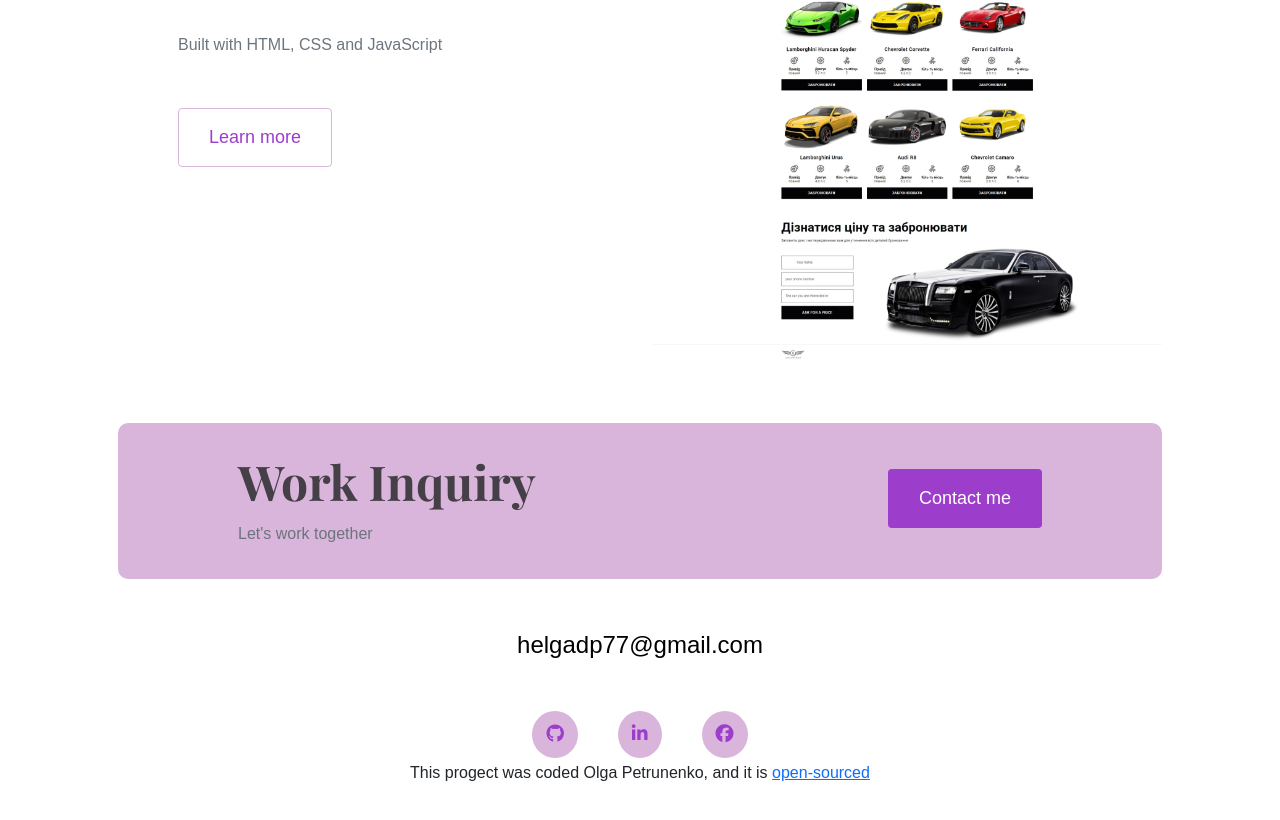
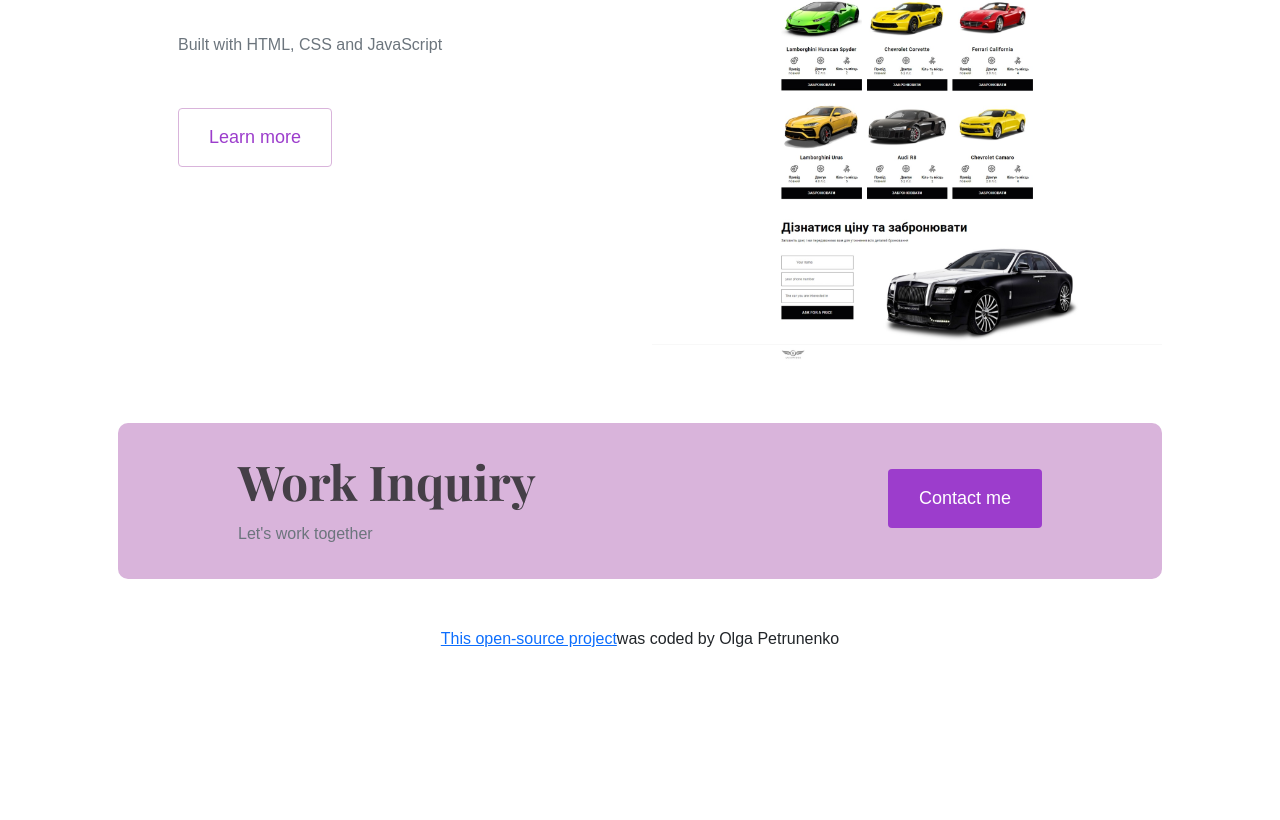
Before and after one commit to HelgaDp/PetrunenkoPortfolio, a plain HTML site: page index.html in a window 1280 px wide. Shown: the part 2241-3061 px from the top of the page. After the commit the page ends 2952 px from the top, so only its background shows below. Drawn offline with nearby package versions, Linux system fonts and the light colour scheme.

Commit message:
Update index.html

```diff
--- a/index.html
+++ b/index.html
@@ -128,26 +128,18 @@
             <a href="contacts.html" class="btn btn-branding mt-3"> Contact me </a>
           </div>
         </div>
-        <div class="d-flex justify-content-center mb-5">
-          <a href="mailto:helgadp77@gmail.com" class="email-link">
-            helgadp77@gmail.com
-          </a>
-        </div>
-        <div class="social-links d-flex justify-content-center">
-          <a href="https://github.com/HelgaDp/PetrunenkoPortfolio" target="_blank" title="github profile">
-            <i class="fab fa-github"></i>
-          </a>
-          <a href="https://www.linkedin.com/in/olga-petrunenko-45264678/" target="_blank" title="My Linkedin account">
-            <i class="fa-brands fa-linkedin-in"></i>
-          </a>
-          <a href="https://www.facebook.com/helga.helgadp/" target="_blank" title="facebook profile">
-            <i class="fab fa-facebook"></i>
-          </a>
-        </div>
-        <p class="text-center">This progect was coded Olga Petrunenko, and it is
-          <a href="https://github.com/HelgaDp/PetrunenkoPortfolio"
-           target="_blank">open-sourced</a> </p>
-
+        <div class="d-flex justify-content-center mb-5"
+         <p class="text-center">
+        <a
+          href="https://github.com/HelgaDp/PetrunenkoPortfolio"
+          title="Check out my GitHub profile"
+          class="web-link"
+          target="_blank"
+          >This open-source project</a
+        >
+        was coded by Olga Petrunenko
+      </p>
+    </div>
       </footer>
    </div>
 
```
